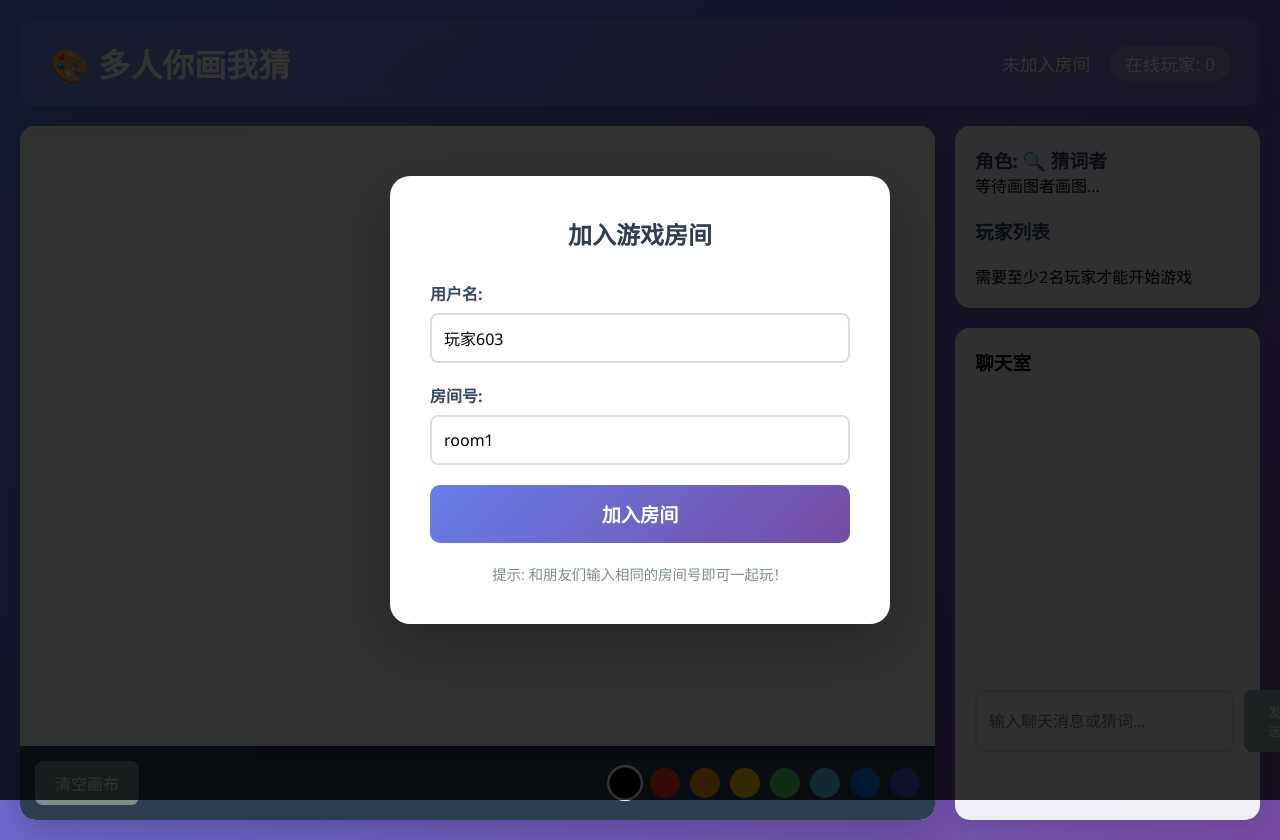
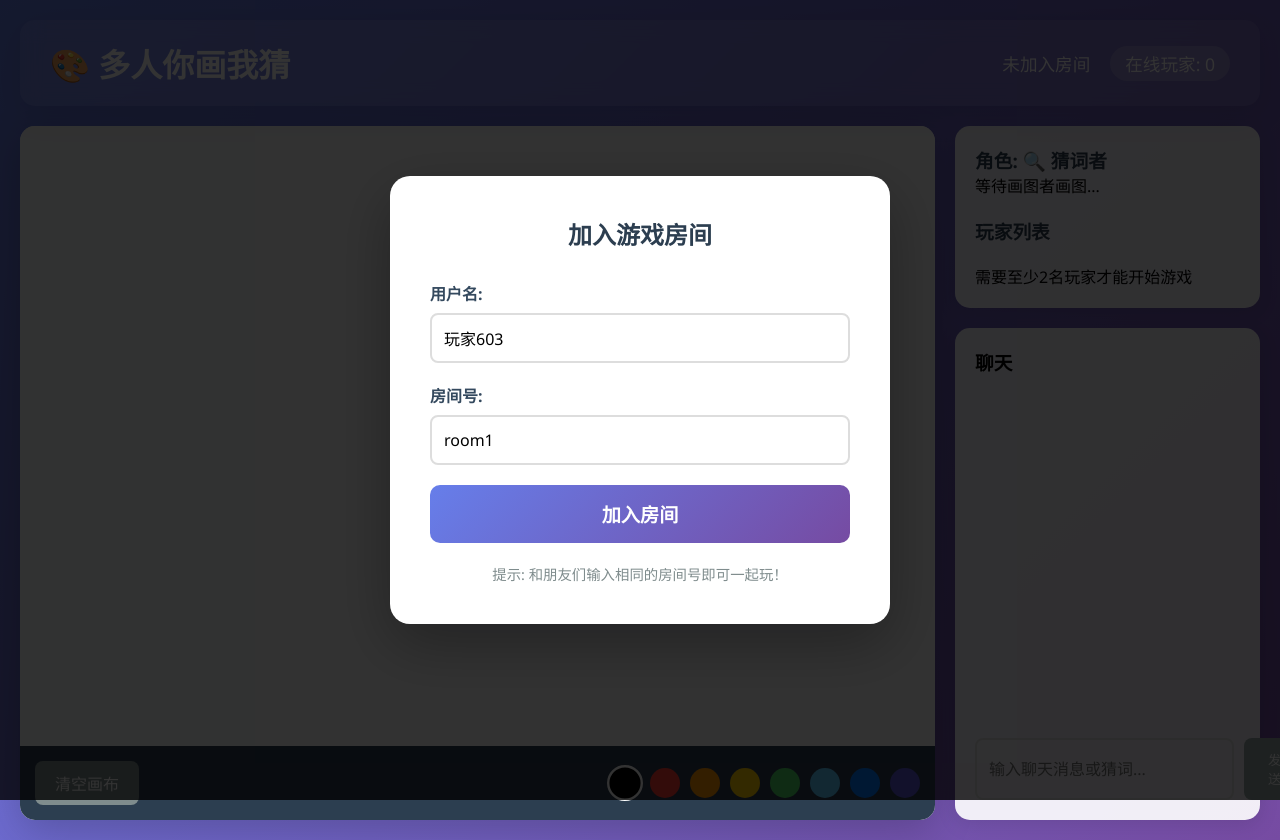
Before and after one commit to FFFV/Draw-Guess, a Vue app: page / in a window 1280 px wide. Shown: the top 840 px of the page. Built offline with nearby package versions, Linux system fonts and the light colour scheme.

Commit message:
fix: 聊天输入框问题修复

```diff
--- a/src/App.vue
+++ b/src/App.vue
@@ -87,7 +87,7 @@
 
         <!-- 聊天区域 -->
         <div class="chat-container">
-          <h3>聊天室</h3>
+          <h3>聊天</h3>
           <div class="chat-messages" ref="chatMessages">
             <div
               v-for="msg in chatHistory"
@@ -724,7 +724,6 @@ canvas {
 .chat-messages {
   flex: 1;
   overflow-y: auto;
-  max-height: 300px;
   margin-bottom: 15px;
   padding-right: 10px;
 }
```
